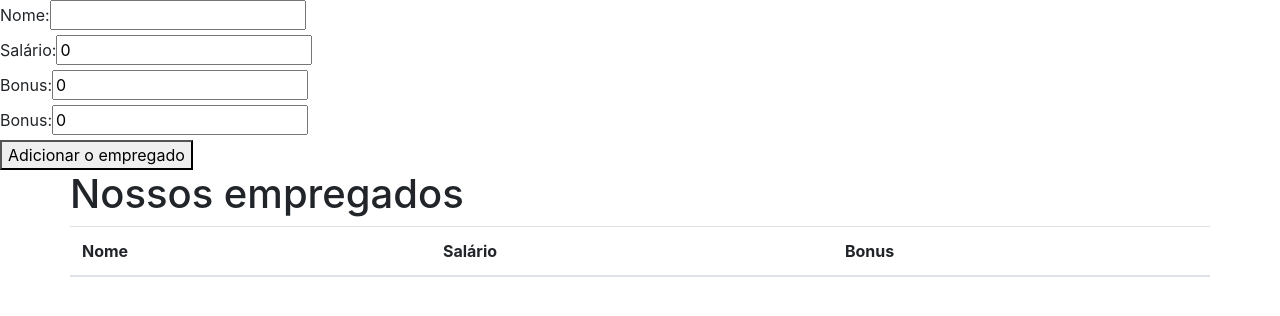
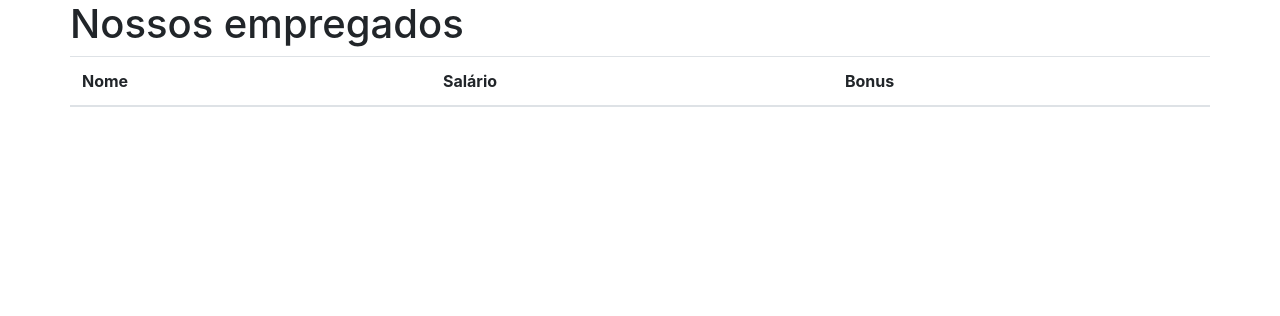
Before and after one commit to rafaellbarros/angular7-componentes-inter, an Angular app: page / in a window 1280 px wide. Shown: the top 316 px of the page. Built offline with nearby package versions, Linux system fonts and the light colour scheme.

Commit message:
Preparando estrutura de um modal

```diff
--- a/src/app/app.component.html
+++ b/src/app/app.component.html
@@ -1,2 +1 @@
-<employee-new></employee-new>
 <employee-list></employee-list>
--- a/src/app/app.module.ts
+++ b/src/app/app.module.ts
@@ -6,13 +6,15 @@ import { EmployeeListComponent } from './employee-list/employee-list.component';
 import { EmployeeNewComponent } from './employee-new/employee-new.component';
 import { FormsModule } from '@angular/forms';
 import { SalaryColorDirective } from './salary-color.directive';
+import { EmployeeNewModalComponent } from './employee-new-modal/employee-new-modal.component';
 
 @NgModule({
   declarations: [
     AppComponent,
     EmployeeListComponent,
     EmployeeNewComponent,
-    SalaryColorDirective
+    SalaryColorDirective,
+    EmployeeNewModalComponent
   ],
   imports: [
     BrowserModule,
--- /dev/null
+++ b/src/app/employee-new-modal/employee-new-modal.component.html
@@ -0,0 +1,32 @@
+<!-- Modal -->
+<div class="modal" tabindex="-1" role="dialog" aria-labelledby="exampleModalLabel" aria-hidden="true">
+  <div class="modal-dialog" role="document">
+    <div class="modal-content">
+      <div class="modal-header">
+        <h5 class="modal-title">Novo empregado</h5>
+        <button type="button" class="close" data-dismiss="modal" aria-label="Close">
+          <span aria-hidden="true">&times;</span>
+        </button>
+      </div>
+      <div class="modal-body">
+        <div class="form-group">
+            <label>Nome:</label>
+            <input class="form-control" type="text" name="nome" [(ngModel)]="employee.name"><br>
+        </div>
+        <div class="form-group">
+            <label>Salário:</label>
+            <input class="form-control" type="text" name="salary" [(ngModel)]="employee.salary"><br>
+        </div>
+
+        <div class="form-group" [hidden]="employee.salary >= 1000">
+            <label>Bonus:</label>
+            <input class="form-control" type="text" name="bonus" [(ngModel)]="employee.bonus"><br>
+        </div>
+      </div>
+      <div class="modal-footer">
+        <button type="button" class="btn btn-secondary" data-dismiss="modal">Close</button>
+        <button type="button" class="btn btn-primary">Incluir</button>
+      </div>
+    </div>
+  </div>
+</div>
--- /dev/null
+++ b/src/app/employee-new-modal/employee-new-modal.component.ts
@@ -0,0 +1,22 @@
+import { Component, OnInit } from '@angular/core';
+import { Employee } from './../employee.service';
+
+@Component({
+  selector: 'app-employee-new-modal',
+  templateUrl: './employee-new-modal.component.html',
+  styleUrls: ['./employee-new-modal.component.css']
+})
+export class EmployeeNewModalComponent implements OnInit {
+
+  employee: Employee = {
+    name: '',
+    salary:  0,
+    bonus: 0,
+  }
+
+  constructor() { }
+
+  ngOnInit() {
+  }
+
+}
--- a/src/app/employee-new/employee-new.component.html
+++ b/src/app/employee-new/employee-new.component.html
@@ -1,13 +1,13 @@
 <label>Nome:</label>
-<input type="text" name="nome" [(ngModel)]="name"><br>
+<input type="text" name="nome" [(ngModel)]="employee.name"><br>
 <label>Salário:</label>
-<input type="text" name="salary" [(ngModel)]="salary"><br>
-<div *ngIf="salary < 1000">
+<input type="text" name="salary" [(ngModel)]="employee.salary"><br>
+<div *ngIf="employee.salary < 1000">
     <label>Bonus:</label>
-    <input type="text" name="bonus" [(ngModel)]="bonus"><br>
+    <input type="text" name="bonus" [(ngModel)]="employee.bonus"><br>
 </div>
-<div [hidden]="salary >= 1000">
+<div [hidden]="employee.salary >= 1000">
     <label>Bonus:</label>
-    <input type="text" name="bonus" [(ngModel)]="bonus"><br>
+    <input type="text" name="bonus" [(ngModel)]="employee.bonus"><br>
 </div>
 <button type="button" (click)="addEmployee($event)">Adicionar o empregado</button>
--- a/src/app/employee-new/employee-new.component.ts
+++ b/src/app/employee-new/employee-new.component.ts
@@ -1,4 +1,4 @@
-import { EmployeeService } from './../employee.service';
+import { EmployeeService, Employee } from './../employee.service';
 import { Component, OnInit } from '@angular/core';
 
 @Component({
@@ -8,19 +8,21 @@ import { Component, OnInit } from '@angular/core';
 })
 export class EmployeeNewComponent implements OnInit {
 
-  name = '';
-  salary = 0;
-  bonus = 0;
+  employee: Employee = {
+    name: '',
+    salary: 0,
+    bonus: 0,
+  }
+
 
   constructor(private employeeService: EmployeeService) { }
 
-  ngOnInit() {
-  }
+  ngOnInit() { }
 
   addEmployee(event) {
     console.warn(event);
-    const bonus = this.salary >= 1000 ? 0 : this.bonus;
-    this.employeeService.employees.push({name: this.name, salary: this.salary, bonus: bonus});
+    const bonus = this.employee.salary >= 1000 ? 0 : this.employee.bonus;
+    this.employeeService.employees.push({name: this.employee.name, salary: this.employee.salary, bonus: bonus});
     console.log(this.employeeService.employees);
   }
 
--- a/src/app/employee.service.ts
+++ b/src/app/employee.service.ts
@@ -1,6 +1,6 @@
 import { Injectable } from '@angular/core';
 
-interface Employee {
+export interface Employee {
   name: string;
   salary: number;
   bonus: number;
```
Also changed, not shown: src/app/employee-new-modal/employee-new-modal.component.css (added).
